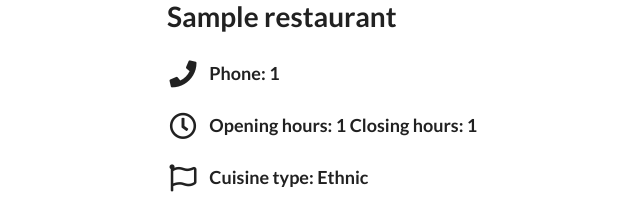
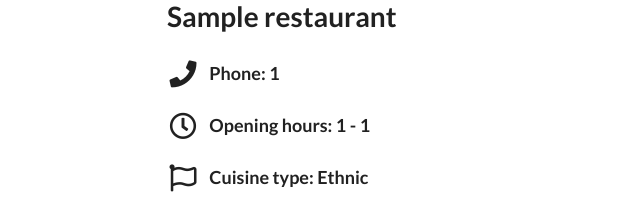
Before and after one commit to reuseman/GoOutSafe, a Flask app: page /restaurants/1 in a window 1280 px wide. Shown: the part 330-537 px from the top of the page, without its empty margins (123-763 px from the left). Run offline with Flask 2, Linux system fonts and the light colour scheme; tables that the repository leaves empty hold one stand-in row (values such as "Sample post").

Commit message:
fixed opening hours text

```diff
--- a/monolith/templates/restaurantsheet.html
+++ b/monolith/templates/restaurantsheet.html
@@ -15,7 +15,7 @@
 <h3 class="ui header">
     <i class="clock outline icon"></i>
     <div class="content">
-        Opening hours: {{ open }} Closing hours: {{ close}}
+        Opening hours: {{ open }} - {{ close}}
     </div>
 </h3>
 
```
